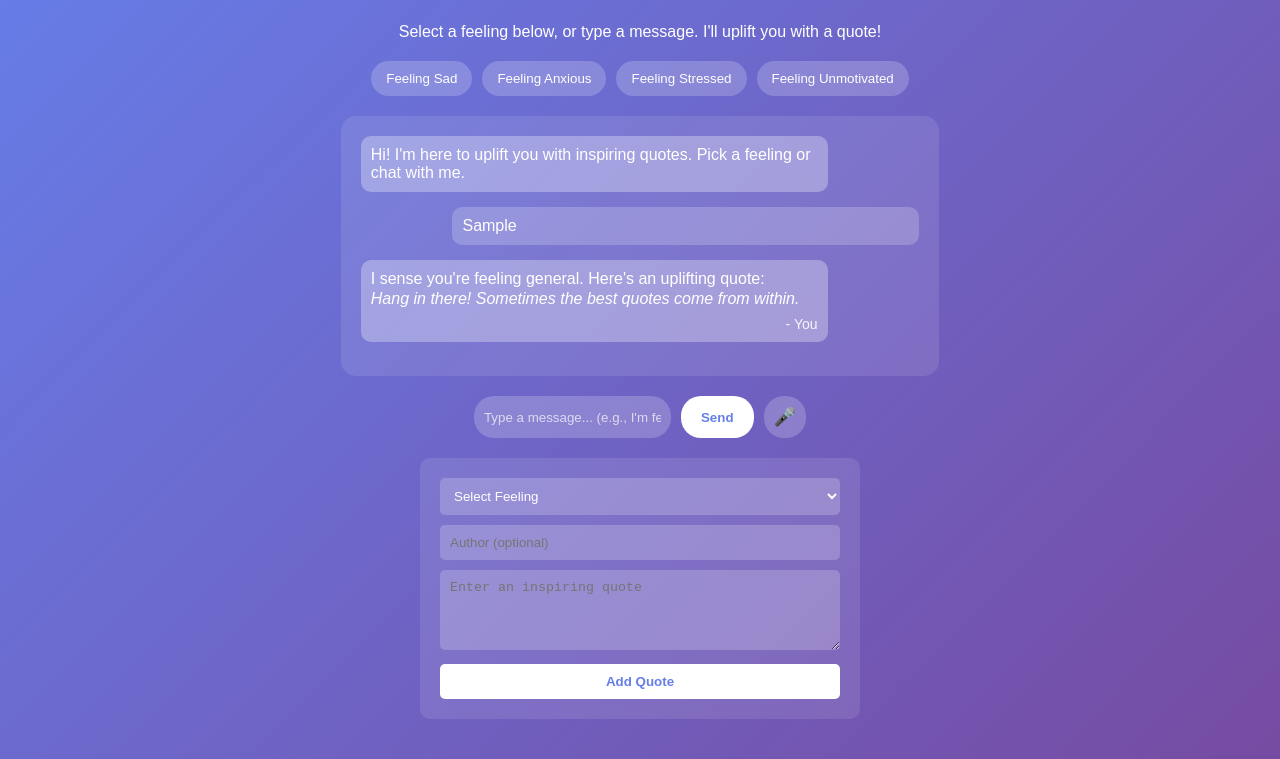
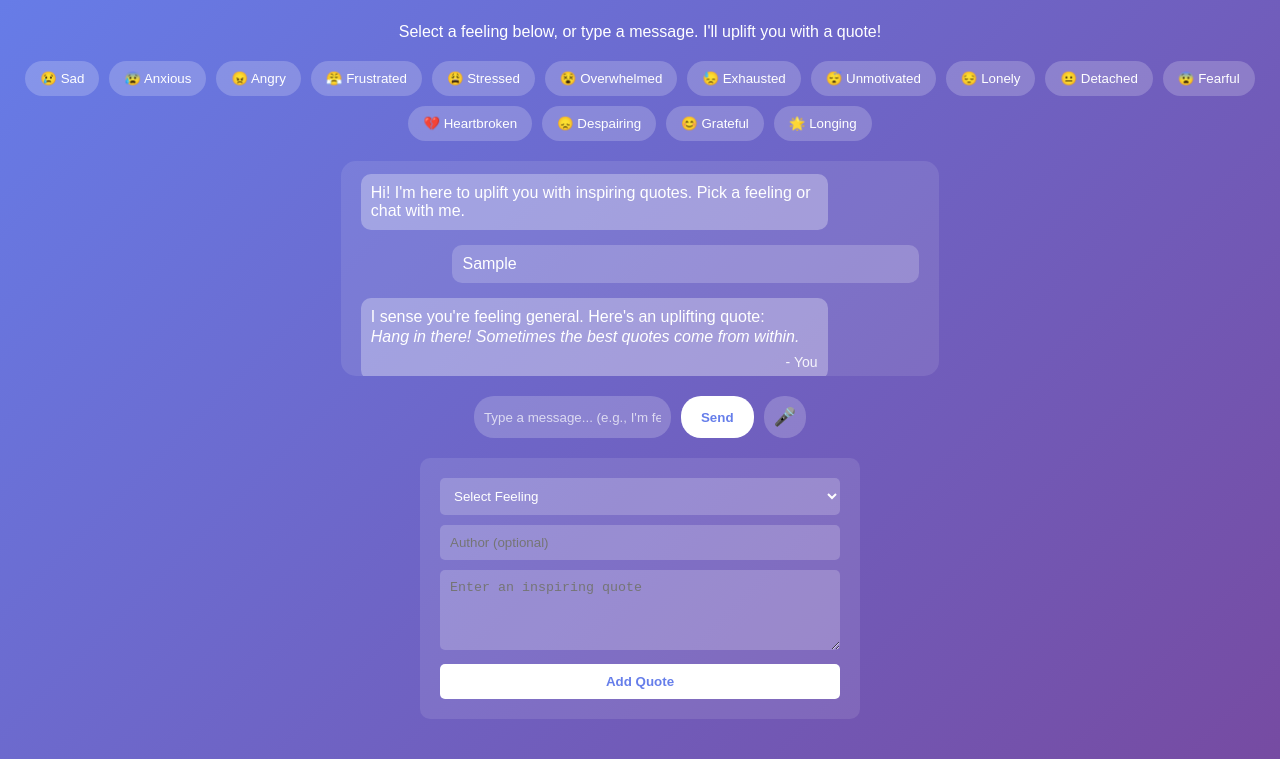
Before and after one commit to selleithy/quotes-chatbot, a website: page index.html in a window 1280 px wide. Both pictures are taken after typing "Sample" into the empty fields and a click on the button "Send". Shown: the part 81-840 px from the top of the page. Drawn offline with Linux system fonts and the light colour scheme; no server answers.

Commit message:
Update index.html
expanded feelings

```diff
--- a/index.html
+++ b/index.html
@@ -180,10 +180,21 @@
     <p style="text-align: center; margin-bottom: 20px;">Select a feeling below, or type a message. I'll uplift you with a quote!</p>
 
     <div class="feelings-buttons">
-        <button onclick="selectFeeling('sad')">Feeling Sad</button>
-        <button onclick="selectFeeling('anxious')">Feeling Anxious</button>
-        <button onclick="selectFeeling('stressed')">Feeling Stressed</button>
-        <button onclick="selectFeeling('unmotivated')">Feeling Unmotivated</button>
+     <button onclick="selectFeeling('sad')">😢 Sad</button>
+    <button onclick="selectFeeling('anxious')">😰 Anxious</button>
+    <button onclick="selectFeeling('angry')">😠 Angry</button>
+    <button onclick="selectFeeling('frustrated')">😤 Frustrated</button>
+    <button onclick="selectFeeling('stressed')">😩 Stressed</button>
+    <button onclick="selectFeeling('overwhelmed')">😵 Overwhelmed</button>
+    <button onclick="selectFeeling('exhausted')">😓 Exhausted</button>
+    <button onclick="selectFeeling('unmotivated')">😴 Unmotivated</button>
+    <button onclick="selectFeeling('lonely')">😔 Lonely</button>
+    <button onclick="selectFeeling('detached')">😐 Detached</button>
+    <button onclick="selectFeeling('fearful')">😨 Fearful</button>
+    <button onclick="selectFeeling('heartbroken')">💔 Heartbroken</button>
+    <button onclick="selectFeeling('despairing')">😞 Despairing</button>
+    <button onclick="selectFeeling('grateful')">😊 Grateful</button>
+    <button onclick="selectFeeling('longing')">🌟 Longing</button>
     </div>
 
     <div class="chat-container" id="chatContainer">
@@ -202,11 +213,38 @@
 
     <form class="add-form" onsubmit="addQuote(event)">
         <select id="feelingInput" required>
-            <option value="">Select Feeling</option>
-            <option value="sad">Sad</option>
-            <option value="anxious">Anxious</option>
-            <option value="stressed">Stressed</option>
-            <option value="unmotivated">Unmotivated</option>
+        <option value="">Select Feeling</option>
+        <option value="agitated">Agitated</option>
+        <option value="ambivalent">Ambivalent</option>
+        <option value="anxious">Anxious</option>
+        <option value="angry">Angry</option>
+        <option value="apathetic">Apathetic</option>
+        <option value="ashamed">Ashamed</option>
+        <option value="burnt out">Burnt Out</option>
+        <option value="confused">Confused</option>
+        <option value="despairing">Despairing</option>
+        <option value="detached">Detached</option>
+        <option value="disgusted">Disgusted</option>
+        <option value="distressed">Distressed</option>
+        <option value="embarrassed">Embarrassed</option>
+        <option value="exhausted">Exhausted</option>
+        <option value="fearful">Fearful</option>
+        <option value="forlorn">Forlorn</option>
+        <option value="frustrated">Frustrated</option>
+        <option value="grateful">Grateful</option>
+        <option value="heartbroken">Heartbroken</option>
+        <option value="insecure">Insecure</option>
+        <option value="jittery">Jittery</option>
+        <option value="longing">Longing</option>
+        <option value="lonely">Lonely</option>
+        <option value="nostalgic">Nostalgic</option>
+        <option value="overwhelmed">Overwhelmed</option>
+        <option value="repulsed">Repulsed</option>
+        <option value="resentful">Resentful</option>
+        <option value="sad">Sad</option>
+        <option value="stressed">Stressed</option>
+        <option value="unmotivated">Unmotivated</option>
+        <option value="uneasy">Uneasy</option>
         </select>
         <input type="text" id="authorInput" placeholder="Author (optional)">
         <textarea id="textInput" placeholder="Enter an inspiring quote" required></textarea>
@@ -266,8 +304,24 @@
             const lowerMessage = message.toLowerCase();
             if (lowerMessage.includes('sad') || lowerMessage.includes('down')) feeling = 'sad';
             else if (lowerMessage.includes('anxious') || lowerMessage.includes('worry')) feeling = 'anxious';
-            else if (lowerMessage.includes('stress') || lowerMessage.includes('overwhelmed')) feeling = 'stressed';
-            else if (lowerMessage.includes('unmotivated') || lowerMessage.includes('tired')) feeling = 'unmotivated';
+            else if (lowerMessage.includes('angry') || lowerMessage.includes('mad')) feeling = 'angry';
+            else if (lowerMessage.includes('frustrated') || lowerMessage.includes('annoyed')) feeling = 'frustrated';
+            else if (lowerMessage.includes('stress') || lowerMessage.includes('tense')) feeling = 'stressed';
+            else if (lowerMessage.includes('overwhelmed') || lowerMessage.includes('too much')) feeling = 'overwhelmed';
+            else if (lowerMessage.includes('exhausted') || lowerMessage.includes('tired')) feeling = 'exhausted';
+            else if (lowerMessage.includes('unmotivated') || lowerMessage.includes('lazy')) feeling = 'unmotivated';
+            else if (lowerMessage.includes('lonely') || lowerMessage.includes('alone')) feeling = 'lonely';
+            else if (lowerMessage.includes('detached') || lowerMessage.includes('numb')) feeling = 'detached';
+            else if (lowerMessage.includes('fearful') || lowerMessage.includes('scared')) feeling = 'fearful';
+            else if (lowerMessage.includes('heartbroken') || lowerMessage.includes('hurt')) feeling = 'heartbroken';
+            else if (lowerMessage.includes('despairing') || lowerMessage.includes('hopeless')) feeling = 'despairing';
+            else if (lowerMessage.includes('grateful') || lowerMessage.includes('thankful')) feeling = 'grateful';
+            else if (lowerMessage.includes('longing') || lowerMessage.includes('miss')) feeling = 'longing';
+            else if (lowerMessage.includes('confused') || lowerMessage.includes('lost')) feeling = 'confused';
+            else if (lowerMessage.includes('disgusted') || lowerMessage.includes('gross')) feeling = 'disgusted';
+            else if (lowerMessage.includes('agitated') || lowerMessage.includes('restless')) feeling = 'agitated';
+            else if (lowerMessage.includes('ashamed') || lowerMessage.includes('guilty')) feeling = 'ashamed';
+            else if (lowerMessage.includes('distressed') || lowerMessage.includes('upset')) feeling = 'distressed';
 
             const quote = await getUpliftingQuote(feeling);
             const botResponseId = addMessage(`I sense you're feeling ${feeling}. Here's an uplifting quote:`, false);
```
